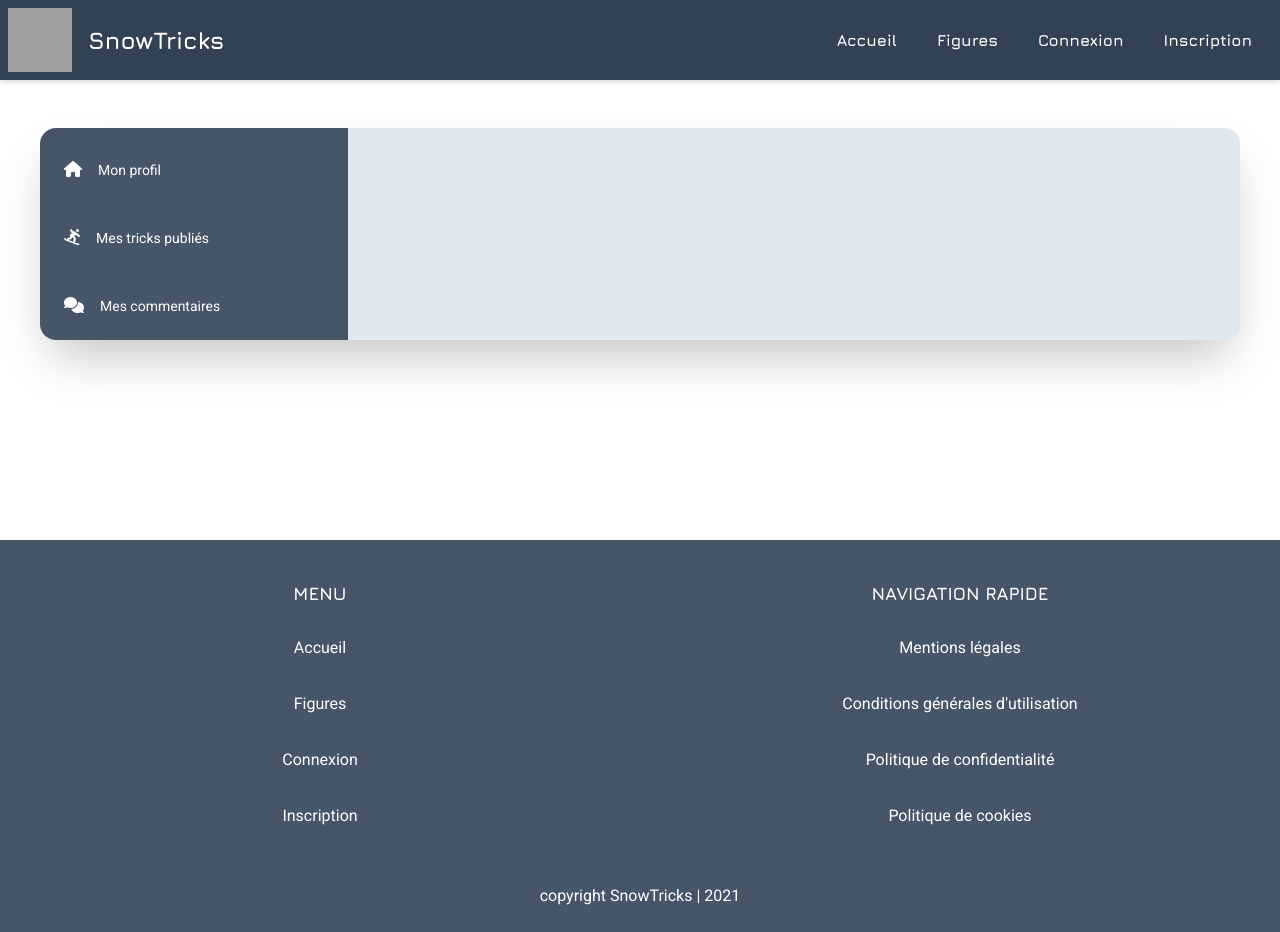
After one commit to OlivierFL/snowtricks, a Symfony app: template templates/profile/profile_layout.html.twig in a window 1280 px wide. The commit adds this page. Run offline with Twig, Linux system fonts and the light colour scheme; the template is opened without the code that fills it, so the values that code supplies are empty; style sheets or scripts are compiled from the project's sources; some libraries are stand-ins or nearby versions; grey boxes are pictures that could not be loaded.

Commit message:
Add "user profile" page, and add message on successful login

```diff
--- a/templates/layout/_footer.html.twig
+++ b/templates/layout/_footer.html.twig
@@ -12,7 +12,23 @@
             <a href="{{ path('home') }}#tricks"
                class="rounded-md hover:bg-yellow-500 transition duration-500 delay-100 ease-out px-5 py-3">Figures</a>
           </li>
-          {% if is_granted('IS_AUTHENTICATED_FULLY') == false %}
+          {% if is_granted('IS_AUTHENTICATED_FULLY') %}
+            <li class="py-4">
+              <a href="{{ path('profile_index') }}"
+                 class="rounded-md hover:bg-yellow-500 transition duration-500 delay-100 ease-out px-5 py-3">Mon
+                profil</a>
+            </li>
+            {% if is_granted('ROLE_ADMIN') %}
+              <li class="py-4">
+                <a href="{{ path('admin_dashboard') }}"
+                   class="rounded-md hover:bg-yellow-500 transition duration-500 delay-100 ease-out px-5 py-3">Admin</a>
+              </li>
+            {% endif %}
+            <li class="py-4">
+              <a href="{{ path('app_logout') }}"
+                 class="rounded-md hover:bg-yellow-500 transition duration-500 delay-100 ease-out px-5 py-3">Déconnexion</a>
+            </li>
+          {% else %}
             <li class="py-4">
               <a href="{{ path('app_login') }}"
                  class="rounded-md hover:bg-yellow-500 transition duration-500 delay-100 ease-out px-5 py-3">Connexion</a>
@@ -20,17 +36,6 @@
             <li class="py-4">
               <a href="{{ path('app_register') }}"
                  class="rounded-md hover:bg-yellow-500 transition duration-500 delay-100 ease-out px-5 py-3">Inscription</a>
-            </li>
-          {% endif %}
-          {% if is_granted('IS_AUTHENTICATED_FULLY') %}
-            <li class="py-4">
-              <a href="{{ path('app_logout') }}"
-                 class="rounded-md hover:bg-yellow-500 transition duration-500 delay-100 ease-out px-5 py-3">Mon
-                profil</a>
-            </li>
-            <li class="py-4">
-              <a href="{{ path('app_logout') }}"
-                 class="rounded-md hover:bg-yellow-500 transition duration-500 delay-100 ease-out px-5 py-3">Déconnexion</a>
             </li>
           {% endif %}
         </ul>
--- a/templates/layout/_nav.html.twig
+++ b/templates/layout/_nav.html.twig
@@ -29,7 +29,23 @@
           <a href="{{ path('home') }}#tricks"
              class="text-xl sm:text-base rounded-md transition duration-500 delay-100 ease-out hover:bg-yellow-500 hover:text-white px-8 sm:px-5 py-6 sm:py-3">Figures</a>
         </li>
-        {% if is_granted('IS_AUTHENTICATED_FULLY') == false %}
+        {% if is_granted('IS_AUTHENTICATED_FULLY') %}
+          <li class="mb-10 sm:mb-0">
+            <a href="{{ path('profile_index') }}"
+               class="text-xl sm:text-base rounded-md transition duration-500 delay-100 ease-out hover:bg-yellow-500 hover:text-white px-8 sm:px-5 py-6 sm:py-3">Mon
+              profil</a>
+          </li>
+          {% if is_granted('ROLE_ADMIN') %}
+            <li class="mb-10 sm:mb-0">
+              <a href="{{ path('admin_dashboard') }}"
+                 class="text-xl sm:text-base rounded-md transition duration-500 delay-100 ease-out hover:bg-yellow-500 hover:text-white px-8 sm:px-5 py-6 sm:py-3">Admin</a>
+            </li>
+          {% endif %}
+          <li class="mb-10 sm:mb-0">
+            <a href="{{ path('app_logout') }}"
+               class="text-xl sm:text-base rounded-md transition duration-500 delay-100 ease-out hover:bg-yellow-500 hover:text-white px-8 sm:px-5 py-6 sm:py-3">Déconnexion</a>
+          </li>
+        {% else %}
           <li class="mb-10 sm:mb-0">
             <a href="{{ path('app_login') }}"
                class="text-xl sm:text-base rounded-md transition duration-500 delay-100 ease-out hover:bg-yellow-500 hover:text-white px-8 sm:px-5 py-6 sm:py-3">Connexion</a>
@@ -39,16 +55,6 @@
                class="text-xl sm:text-base rounded-md transition duration-500 delay-100 ease-out hover:bg-yellow-500 hover:text-white px-8 sm:px-5 py-6 sm:py-3">Inscription</a>
           </li>
         {% endif %}
-        {% if is_granted('IS_AUTHENTICATED_FULLY') %}
-          <li class="mb-10 sm:mb-0">
-            <a href="{{ path('app_logout') }}"
-               class="text-xl sm:text-base rounded-md transition duration-500 delay-100 ease-out hover:bg-yellow-500 hover:text-white px-8 sm:px-5 py-6 sm:py-3">Mon profil</a>
-          </li>
-          <li class="mb-10 sm:mb-0">
-            <a href="{{ path('app_logout') }}"
-               class="text-xl sm:text-base rounded-md transition duration-500 delay-100 ease-out hover:bg-yellow-500 hover:text-white px-8 sm:px-5 py-6 sm:py-3">Déconnexion</a>
-          </li>
-        {% endif %}
       </ul>
     </div>
   </nav>
--- /dev/null
+++ b/templates/profile/profile_layout.html.twig
@@ -0,0 +1,34 @@
+{% extends 'base.html.twig' %}
+
+{% block body %}
+  <section class="container lg:max-w-screen-xl mx-auto mt-10 md:mt-16 mb-24 lg:mb-40">
+    <div class="flex flex-col lg:grid lg:grid-cols-4 lg:gap-4 rounded-2xl shadow-2xl p-10 mx-4 lg:mx-10 bg-gray-200">
+      <aside class="lg:col-start-1 lg:col-end-2 lg:-my-10 lg:-ml-10 mb-10 rounded-2xl lg:rounded-r-none lg:rounded-l-2xl bg-gray-600">
+        <ul class="flex flex-row lg:flex-col justify-between lg:items-start mx-auto w-full px-6 lg:px-4 lg:pt-2 text-white">
+          <li class="lg:w-full">
+            <a href="{{ path('profile_index') }}"
+               class="p-6 lg:px-2 lg:py-6 inline-block rounded-md transition duration-500 delay-100 ease-out hover:bg-yellow-500 w-full text-sm hover:shadow-lg"><i
+                      class="fas fa-home text-lg sm:text-base lg:mr-4"></i><span
+                      class="hidden lg:inline-block">Mon profil</span></a>
+          </li>
+          <li class="lg:w-full">
+            <a href="{{ path('profile_index') }}"
+               class="p-6 lg:px-2 lg:py-6 inline-block rounded-md transition duration-500 delay-100 ease-out hover:bg-yellow-500 w-full text-sm hover:shadow-lg"><i
+                      class="fas fa-snowboarding text-lg sm:text-base lg:mr-4"></i><span
+                      class="hidden lg:inline-block">Mes tricks publiés</span></a>
+          </li>
+          <li class="lg:w-full">
+            <a href="{{ path('admin_comments') }}"
+               class="p-6 lg:px-2 lg:py-6 inline-block rounded-md transition duration-500 delay-100 ease-out hover:bg-yellow-500 w-full text-sm hover:shadow-lg"><i
+                      class="fas fa-comments text-lg sm:text-base lg:mr-4"></i><span
+                      class="hidden lg:inline-block">Mes commentaires</span></a>
+          </li>
+        </ul>
+      </aside>
+      <div class="lg:col-start-2 lg:col-end-5 lg:pb-20">
+        {% block profile_body %}
+        {% endblock %}
+      </div>
+    </div>
+  </section>
+{% endblock %}
```
Also changed, not shown: src/Controller/UserProfileController.php (added, +18 -0 lines), src/Security/AppAuthenticator.php (+6 -1 lines), templates/layout/index.html.twig (+7 -0 lines), templates/profile/index.html.twig (added, +36 -0 lines), 1 other file.
